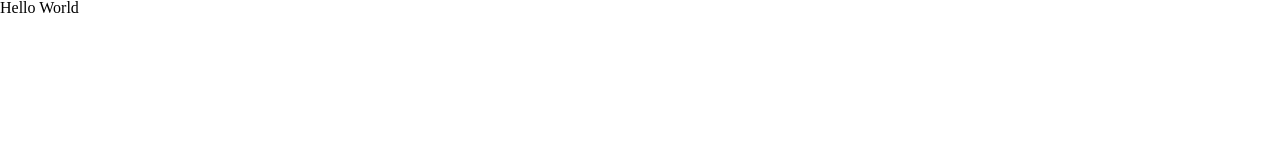
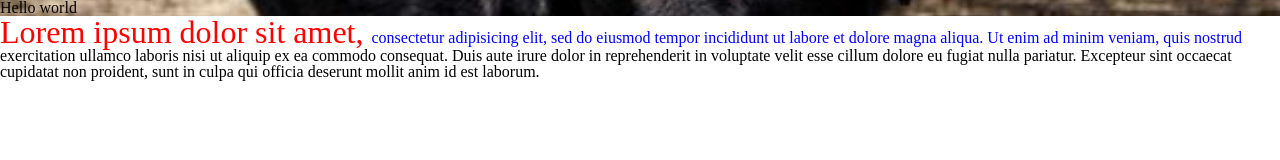
Before and after one commit to GegaLotishvili/lecture7-dec, a plain HTML site: page index.html in a window 1280 px wide. Drawn offline with Linux system fonts and the light colour scheme.

Commit message:
end of lecture
end

```diff
--- a/css/style.css
+++ b/css/style.css
@@ -0,0 +1,22 @@
+.s-1 {
+	background-image: url("../images/dogo.jpeg");
+	background-color: grey;
+	background-repeat: no-repeat;
+	background-size: cover;
+	background-position: center;
+}
+
+.mydiv {
+	width: 300px;
+	height: 300px;
+	background-color: red;
+}
+
+span {
+	color: red;
+	font-size: 32px;
+}
+
+p::first-line {
+	color: blue;
+}
--- a/index.html
+++ b/index.html
@@ -6,6 +6,16 @@
 		<link rel="stylesheet" type="text/css" href="css/style.css">
 	</head>
 	<body>
-		<h2>Hello World</h2>
+		<section class="s-1">
+			<h3>Hello world</h3>
+		</section>
+		<p>
+			<span> Lorem ipsum dolor sit amet, </span> consectetur adipisicing elit, sed do eiusmod
+			tempor incididunt ut labore et dolore magna aliqua. Ut enim ad minim veniam,
+			quis nostrud exercitation ullamco laboris nisi ut aliquip ex ea commodo
+			consequat. Duis aute irure dolor in reprehenderit in voluptate velit esse
+			cillum dolore eu fugiat nulla pariatur. Excepteur sint occaecat cupidatat non
+			proident, sunt in culpa qui officia deserunt mollit anim id est laborum.
+		</p>
 	</body>
 </html>
```
Also changed, not shown: images/.You_Dont_Know_JS_Up_and_Going.jpeg (added), images/dogo.jpeg (added), 1 other file.
